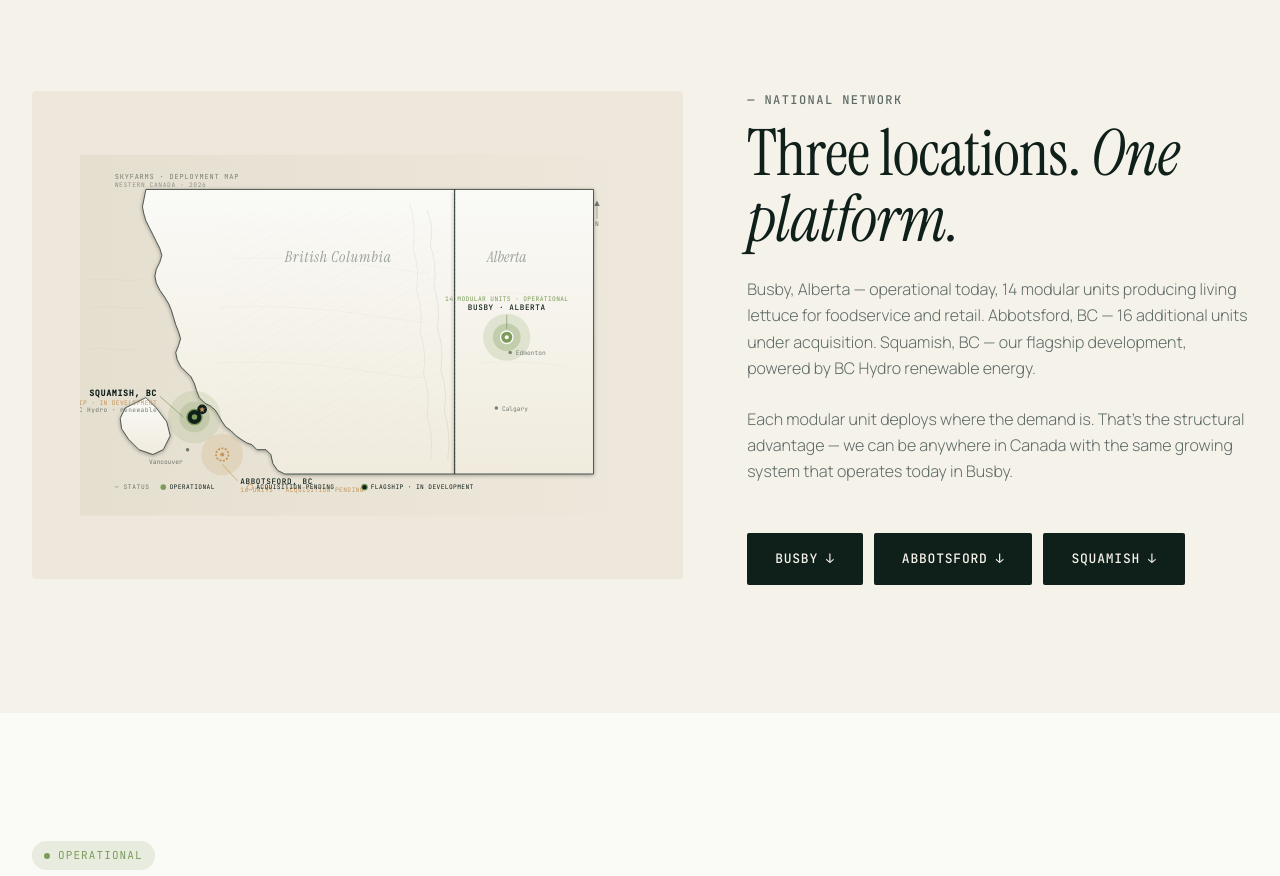
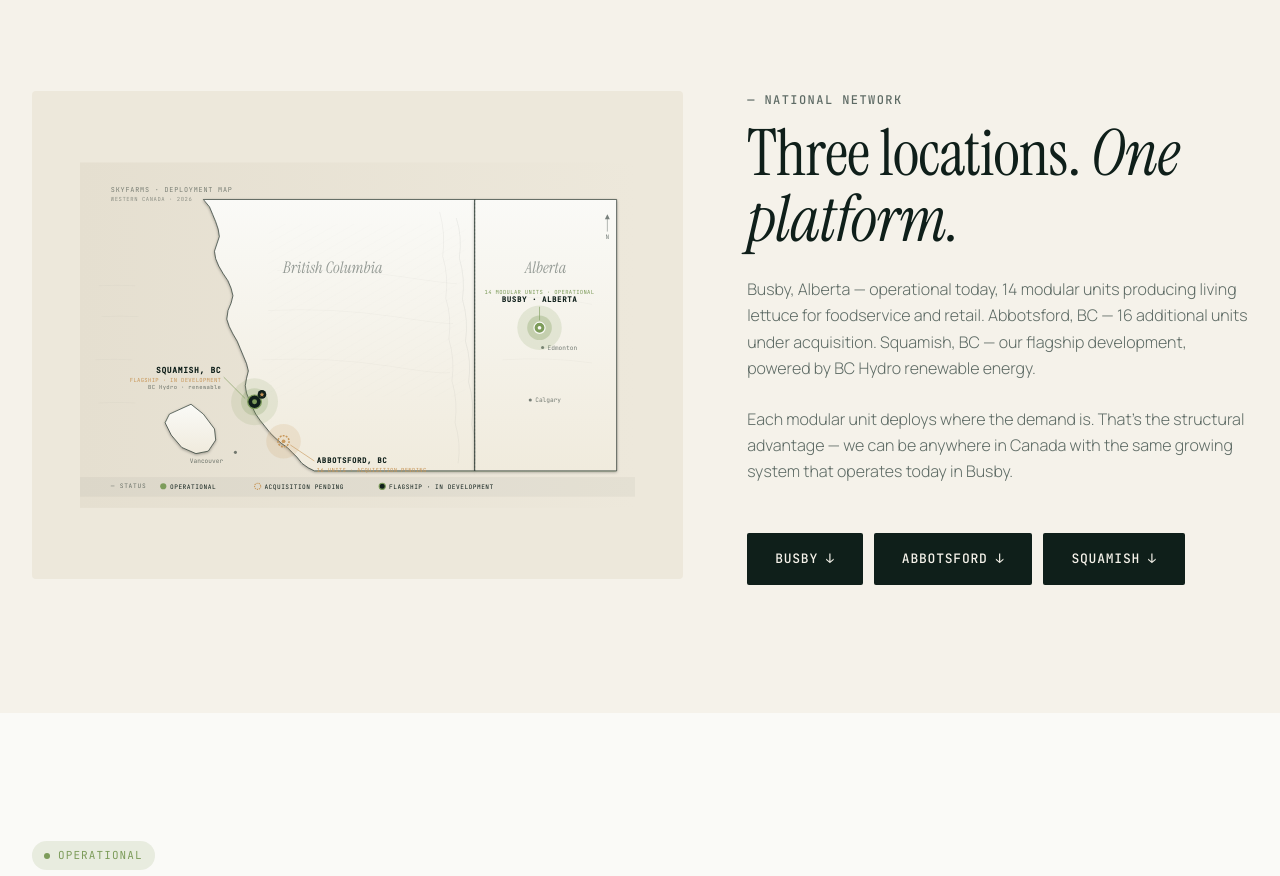
Before and after one commit to borat1313/skyfarms-website, a website: page farms.html in a window 1280 px wide. Shown: the part 800-1676 px from the top of the page. Drawn offline with Linux system fonts and the light colour scheme.

Commit message:
Add files via upload

```diff
--- a/farms.html
+++ b/farms.html
@@ -1215,7 +1215,7 @@ footer {
   <div class="container">
     <div style="display: grid; grid-template-columns: 1.3fr 1fr; gap: var(--s-6); align-items: start;" class="map-layout fade-in">
       <div style="background: var(--color-cream-2); padding: var(--s-5); border-radius: 4px; aspect-ratio: 4 / 3;">
-        <svg viewBox="0 0 800 520" xmlns="http://www.w3.org/2000/svg" style="width: 100%; height: 100%;">
+        <svg viewBox="0 0 900 560" xmlns="http://www.w3.org/2000/svg" style="width: 100%; height: 100%;">
   <defs>
     <linearGradient id="oceanGrad" x1="0" y1="0" x2="1" y2="0">
       <stop offset="0%" stop-color="#E5DFD0"/>
@@ -1226,7 +1226,7 @@ footer {
       <stop offset="100%" stop-color="#F0EBDD"/>
     </linearGradient>
     <pattern id="mountainHatch" patternUnits="userSpaceOnUse" width="14" height="14" patternTransform="rotate(60)">
-      <line x1="0" y1="0" x2="0" y2="14" stroke="#0F1F1A" stroke-width="0.4" opacity="0.18"/>
+      <line x1="0" y1="0" x2="0" y2="14" stroke="#0F1F1A" stroke-width="0.4" opacity="0.15"/>
     </pattern>
     <filter id="pinShadow" x="-50%" y="-50%" width="200%" height="200%">
       <feGaussianBlur in="SourceAlpha" stdDeviation="3"/>
@@ -1236,138 +1236,126 @@ footer {
     </filter>
   </defs>
 
-  <!-- Pacific Ocean background -->
-  <rect x="0" y="0" width="800" height="520" fill="url(#oceanGrad)"/>
-
-  <!-- Faint ocean wave indicators -->
+  <rect x="0" y="0" width="900" height="560" fill="url(#oceanGrad)"/>
+
+  <!-- Faint ocean ripple lines (left side, won't conflict with pins now) -->
   <g stroke="#0F1F1A" stroke-width="0.35" opacity="0.10" fill="none">
-    <path d="M 10 180 Q 30 178, 50 180 T 90 180"/>
-    <path d="M 15 220 Q 35 218, 55 220 T 95 220"/>
-    <path d="M 5 280 Q 25 278, 45 280 T 85 280"/>
-    <path d="M 10 340 Q 30 338, 50 340 T 90 340"/>
+    <path d="M 30 200 Q 60 198, 90 200"/>
+    <path d="M 35 250 Q 65 248, 95 250"/>
+    <path d="M 25 320 Q 55 318, 85 320"/>
+    <path d="M 30 390 Q 60 388, 90 390"/>
   </g>
 
-  <!-- ============ BRITISH COLUMBIA (mainland) ============ -->
+  <!-- BC mainland — shifted right with more left margin for Squamish callout -->
   <path d="
-    M 95 50
-    L 540 50
-    L 540 460
-    L 295 460
-    L 285 455
-    L 278 445
-    L 275 432
-    L 268 425
-    L 255 425
-    L 248 418
-    L 240 415
-    L 232 410
-    L 225 405
-    L 218 398
-    L 210 392
-    L 205 385
-    L 200 376
-    L 195 368
-    L 188 362
-    L 180 358
-    L 172 350
-    L 168 340
-    L 165 330
-    L 160 320
-    L 152 312
-    L 145 305
-    L 140 295
-    L 138 285
-    L 142 275
-    L 145 265
-    L 142 255
-    L 138 245
-    L 135 235
-    L 132 225
-    L 128 215
-    L 122 205
-    L 115 195
-    L 110 185
-    L 108 175
-    L 110 165
-    L 115 155
-    L 118 145
-    L 115 135
-    L 110 125
-    L 105 115
-    L 100 105
-    L 95 95
-    L 92 85
-    L 90 75
-    L 92 65
+    M 200 60
+    L 640 60
+    L 640 500
+    L 380 500
+    L 370 495
+    L 360 488
+    L 352 478
+    L 344 470
+    L 336 462
+    L 326 455
+    L 316 446
+    L 308 438
+    L 300 428
+    L 292 418
+    L 285 408
+    L 280 398
+    L 275 386
+    L 270 374
+    L 268 362
+    L 270 350
+    L 273 338
+    L 270 326
+    L 265 314
+    L 260 302
+    L 255 290
+    L 248 278
+    L 242 266
+    L 238 254
+    L 240 240
+    L 245 228
+    L 248 216
+    L 245 204
+    L 240 192
+    L 232 180
+    L 225 168
+    L 220 156
+    L 218 144
+    L 222 132
+    L 226 120
+    L 224 108
+    L 220 96
+    L 215 84
+    L 210 72
     Z" fill="url(#landGrad)" stroke="#0F1F1A" stroke-width="1" stroke-linejoin="round" filter="url(#pinShadow)"/>
 
   <!-- Vancouver Island -->
   <path d="
-    M 65 365
-    L 95 350
-    L 110 365
-    L 125 385
-    L 130 405
-    L 120 425
-    L 105 432
-    L 85 425
-    L 70 410
-    L 60 395
-    L 58 380
+    M 145 408
+    L 180 392
+    L 200 408
+    L 218 432
+    L 220 450
+    L 208 468
+    L 188 472
+    L 165 462
+    L 148 442
+    L 138 422
     Z" fill="url(#landGrad)" stroke="#0F1F1A" stroke-width="1" stroke-linejoin="round" filter="url(#pinShadow)"/>
 
-  <!-- ============ ALBERTA ============ -->
+  <!-- Alberta — wider, more space to breathe -->
   <path d="
-    M 540 50
-    L 740 50
-    L 740 460
-    L 540 460
+    M 640 60
+    L 870 60
+    L 870 500
+    L 640 500
     Z" fill="url(#landGrad)" stroke="#0F1F1A" stroke-width="1" stroke-linejoin="round" filter="url(#pinShadow)"/>
 
-  <!-- BC/AB border emphasized -->
-  <line x1="540" y1="50" x2="540" y2="460" stroke="#0F1F1A" stroke-width="0.7" opacity="0.5" stroke-dasharray="3 3"/>
-
-  <!-- Rocky Mountain range overlay along BC/AB border -->
-  <g opacity="0.5">
-    <path d="M 500 80 Q 510 100, 505 130 Q 515 160, 510 190 Q 520 220, 515 250 Q 525 280, 520 310 Q 530 340, 525 370 Q 535 400, 530 440" stroke="#0F1F1A" stroke-width="0.5" fill="none" opacity="0.4"/>
-    <path d="M 475 70 Q 485 100, 480 135 Q 490 165, 485 195 Q 495 225, 490 255 Q 500 285, 495 315 Q 505 345, 500 375 Q 510 405, 505 440" stroke="#0F1F1A" stroke-width="0.5" fill="none" opacity="0.3"/>
+  <line x1="640" y1="60" x2="640" y2="500" stroke="#0F1F1A" stroke-width="0.7" opacity="0.5" stroke-dasharray="3 3"/>
+
+  <!-- Rocky Mountain ridges -->
+  <g opacity="0.45">
+    <path d="M 610 90 Q 620 120, 615 155 Q 625 188, 620 222 Q 630 255, 625 290 Q 635 322, 630 356 Q 640 390, 635 425 Q 645 458, 640 488" stroke="#0F1F1A" stroke-width="0.5" fill="none" opacity="0.4"/>
+    <path d="M 583 80 Q 593 115, 588 152 Q 598 185, 593 220 Q 603 252, 598 286 Q 608 320, 603 354 Q 613 388, 608 422 Q 618 455, 613 488" stroke="#0F1F1A" stroke-width="0.5" fill="none" opacity="0.3"/>
   </g>
 
-  <!-- Mountain hatching texture (BC mountainous interior) -->
-  <rect x="200" y="80" width="320" height="350" fill="url(#mountainHatch)" opacity="0.6"/>
-
-  <!-- Faint elevation/contour lines -->
+  <!-- Mountain hatch texture — confined so it doesn't reach pin zones -->
+  <rect x="305" y="100" width="320" height="280" fill="url(#mountainHatch)" opacity="0.5"/>
+
+  <!-- Contour lines -->
   <g stroke="#0F1F1A" stroke-width="0.3" opacity="0.12" fill="none">
-    <path d="M 220 150 Q 320 145, 420 160 T 500 170"/>
-    <path d="M 200 220 Q 310 215, 410 230 T 500 240"/>
-    <path d="M 195 300 Q 305 295, 400 310 T 495 320"/>
-    <path d="M 580 200 Q 640 195, 700 210"/>
-    <path d="M 575 300 Q 640 295, 700 305"/>
+    <path d="M 320 175 Q 420 170, 520 185 T 610 195"/>
+    <path d="M 305 240 Q 410 235, 510 250 T 605 260"/>
+    <path d="M 295 320 Q 405 315, 500 330 T 600 340"/>
+    <path d="M 690 220 Q 760 215, 830 230"/>
+    <path d="M 685 320 Q 760 315, 830 325"/>
   </g>
 
-  <!-- ============ Province name labels ============ -->
-  <text x="295" y="155" font-family="Instrument Serif, serif" font-size="22" fill="#0F1F1A" opacity="0.4" font-style="italic" letter-spacing="0.05em">British Columbia</text>
-  <text x="615" y="155" font-family="Instrument Serif, serif" font-size="22" fill="#0F1F1A" opacity="0.4" font-style="italic" text-anchor="middle">Alberta</text>
-
-  <!-- ============ Reference cities (small dots) ============ -->
+  <!-- Province labels -->
+  <text x="410" y="180" font-family="Instrument Serif, serif" font-size="26" fill="#0F1F1A" opacity="0.42" font-style="italic" text-anchor="middle">British Columbia</text>
+  <text x="755" y="180" font-family="Instrument Serif, serif" font-size="26" fill="#0F1F1A" opacity="0.42" font-style="italic" text-anchor="middle">Alberta</text>
+
+  <!-- Reference city dots — placed OFF the farm pin clusters -->
   <g>
-    <!-- Vancouver -->
-    <circle cx="155" cy="425" r="2.5" fill="#0F1F1A" opacity="0.55"/>
-    <text x="148" y="445" font-family="JetBrains Mono, monospace" font-size="9" fill="#0F1F1A" opacity="0.55" text-anchor="end">Vancouver</text>
-
+    <!-- Vancouver: south coast, just east of Vancouver Island -->
+    <circle cx="252" cy="470" r="2.5" fill="#0F1F1A" opacity="0.55"/>
+    <text x="232" y="488" font-family="JetBrains Mono, monospace" font-size="10" fill="#0F1F1A" opacity="0.55" text-anchor="end">Vancouver</text>
     <!-- Edmonton -->
-    <circle cx="620" cy="285" r="2.5" fill="#0F1F1A" opacity="0.55"/>
-    <text x="628" y="289" font-family="JetBrains Mono, monospace" font-size="9" fill="#0F1F1A" opacity="0.55">Edmonton</text>
-
+    <circle cx="750" cy="300" r="2.5" fill="#0F1F1A" opacity="0.55"/>
+    <text x="758" y="304" font-family="JetBrains Mono, monospace" font-size="10" fill="#0F1F1A" opacity="0.55">Edmonton</text>
     <!-- Calgary -->
-    <circle cx="600" cy="365" r="2.5" fill="#0F1F1A" opacity="0.55"/>
-    <text x="608" y="369" font-family="JetBrains Mono, monospace" font-size="9" fill="#0F1F1A" opacity="0.55">Calgary</text>
+    <circle cx="730" cy="385" r="2.5" fill="#0F1F1A" opacity="0.55"/>
+    <text x="738" y="389" font-family="JetBrains Mono, monospace" font-size="10" fill="#0F1F1A" opacity="0.55">Calgary</text>
   </g>
 
-  <!-- ============ FARM PIN 1: BUSBY, ALBERTA (Operational) ============ -->
-  <g transform="translate(615, 263)">
-    <circle r="34" fill="#7D9C5B" opacity="0.18">
-      <animate attributeName="r" values="22;42;22" dur="3s" repeatCount="indefinite"/>
+  <!-- ====== PIN 1: BUSBY, AB (operational) ====== -->
+  <g transform="translate(745, 268)">
+    <circle r="36" fill="#7D9C5B" opacity="0.16">
+      <animate attributeName="r" values="24;44;24" dur="3s" repeatCount="indefinite"/>
       <animate attributeName="opacity" values="0.18;0;0.18" dur="3s" repeatCount="indefinite"/>
     </circle>
     <circle r="20" fill="#7D9C5B" opacity="0.30">
@@ -1375,28 +1363,15 @@ footer {
     </circle>
     <circle r="9" fill="#7D9C5B" stroke="#FAFAF7" stroke-width="2"/>
     <circle r="3" fill="#FAFAF7"/>
-    <line x1="0" y1="-12" x2="0" y2="-32" stroke="#7D9C5B" stroke-width="1"/>
-    <text x="0" y="-40" text-anchor="middle" font-family="JetBrains Mono, monospace" font-size="11" fill="#0F1F1A" font-weight="500" letter-spacing="0.08em">BUSBY · ALBERTA</text>
-    <text x="0" y="-52" text-anchor="middle" font-family="JetBrains Mono, monospace" font-size="9" fill="#7D9C5B" letter-spacing="0.06em">14 MODULAR UNITS · OPERATIONAL</text>
+    <line x1="0" y1="-12" x2="0" y2="-34" stroke="#7D9C5B" stroke-width="1"/>
+    <text x="0" y="-42" text-anchor="middle" font-family="JetBrains Mono, monospace" font-size="12" fill="#0F1F1A" font-weight="600" letter-spacing="0.08em">BUSBY · ALBERTA</text>
+    <text x="0" y="-54" text-anchor="middle" font-family="JetBrains Mono, monospace" font-size="9" fill="#7D9C5B" letter-spacing="0.06em">14 MODULAR UNITS · OPERATIONAL</text>
   </g>
 
-  <!-- ============ FARM PIN 2: ABBOTSFORD, BC (Acquisition pending) ============ -->
-  <g transform="translate(205, 432)">
-    <circle r="30" fill="#C8975A" opacity="0.18">
-      <animate attributeName="r" values="20;38;20" dur="2.4s" repeatCount="indefinite"/>
-      <animate attributeName="opacity" values="0.20;0;0.20" dur="2.4s" repeatCount="indefinite"/>
-    </circle>
-    <circle r="9" fill="none" stroke="#C8975A" stroke-width="2.5" stroke-dasharray="3 2"/>
-    <circle r="3" fill="#C8975A"/>
-    <line x1="0" y1="14" x2="22" y2="38" stroke="#C8975A" stroke-width="1"/>
-    <text x="26" y="42" font-family="JetBrains Mono, monospace" font-size="11" fill="#0F1F1A" font-weight="500" letter-spacing="0.08em">ABBOTSFORD, BC</text>
-    <text x="26" y="54" font-family="JetBrains Mono, monospace" font-size="9" fill="#C8975A" letter-spacing="0.06em">16 UNITS · ACQUISITION PENDING</text>
-  </g>
-
-  <!-- ============ FARM PIN 3: SQUAMISH, BC (Flagship — In development) ============ -->
-  <g transform="translate(165, 378)">
-    <circle r="38" fill="#7D9C5B" opacity="0.15">
-      <animate attributeName="r" values="24;46;24" dur="2.8s" repeatCount="indefinite"/>
+  <!-- ====== PIN 2: SQUAMISH, BC (flagship, in development) — placed up-coast, label points east-up into BC interior ====== -->
+  <g transform="translate(283, 388)">
+    <circle r="38" fill="#7D9C5B" opacity="0.14">
+      <animate attributeName="r" values="26;46;26" dur="2.8s" repeatCount="indefinite"/>
       <animate attributeName="opacity" values="0.16;0;0.16" dur="2.8s" repeatCount="indefinite"/>
     </circle>
     <circle r="22" fill="#7D9C5B" opacity="0.22">
@@ -1404,43 +1379,62 @@ footer {
     </circle>
     <circle r="11" fill="#0F1F1A" stroke="#7D9C5B" stroke-width="2"/>
     <circle r="4" fill="#7D9C5B"/>
-    <!-- Flagship star indicator -->
-    <g transform="translate(11, -11)">
+    <!-- Flagship star marker, offset up-right of pin -->
+    <g transform="translate(12, -12)">
       <circle r="7" fill="#0F1F1A"/>
       <path d="M 0 -4 L 1.2 -1.2 L 4 -1.2 L 1.8 1 L 2.4 4 L 0 2.4 L -2.4 4 L -1.8 1 L -4 -1.2 L -1.2 -1.2 Z" fill="#C8975A"/>
     </g>
-    <line x1="-16" y1="0" x2="-50" y2="-30" stroke="#7D9C5B" stroke-width="1"/>
-    <text x="-54" y="-30" text-anchor="end" font-family="JetBrains Mono, monospace" font-size="12" fill="#0F1F1A" font-weight="600" letter-spacing="0.08em">SQUAMISH, BC</text>
-    <text x="-54" y="-18" text-anchor="end" font-family="JetBrains Mono, monospace" font-size="9" fill="#C8975A" letter-spacing="0.06em">FLAGSHIP · IN DEVELOPMENT</text>
-    <text x="-54" y="-7" text-anchor="end" font-family="JetBrains Mono, monospace" font-size="9" fill="#0F1F1A" opacity="0.55" letter-spacing="0.06em">BC Hydro · renewable</text>
+    <!-- Label leader line goes UP-LEFT into open coastal space -->
+    <line x1="-15" y1="-5" x2="-50" y2="-40" stroke="#7D9C5B" stroke-width="1"/>
+    <text x="-54" y="-46" text-anchor="end" font-family="JetBrains Mono, monospace" font-size="13" fill="#0F1F1A" font-weight="600" letter-spacing="0.08em">SQUAMISH, BC</text>
+    <text x="-54" y="-32" text-anchor="end" font-family="JetBrains Mono, monospace" font-size="9" fill="#C8975A" letter-spacing="0.06em">FLAGSHIP · IN DEVELOPMENT</text>
+    <text x="-54" y="-20" text-anchor="end" font-family="JetBrains Mono, monospace" font-size="9" fill="#0F1F1A" opacity="0.55" letter-spacing="0.06em">BC Hydro · renewable</text>
   </g>
 
-  <!-- ============ Legend (bottom) ============ -->
-  <g transform="translate(50, 482)">
-    <text x="0" y="0" font-family="JetBrains Mono, monospace" font-size="9" fill="#0F1F1A" opacity="0.55" letter-spacing="0.1em">— STATUS</text>
-    <g transform="translate(70, -3)">
-      <circle r="4" fill="#7D9C5B"/>
-      <text x="9" y="3" font-family="JetBrains Mono, monospace" font-size="9" fill="#0F1F1A" letter-spacing="0.06em">OPERATIONAL</text>
-    </g>
-    <g transform="translate(195, -3)">
-      <circle r="4" fill="none" stroke="#C8975A" stroke-width="1.5" stroke-dasharray="2 1"/>
-      <text x="9" y="3" font-family="JetBrains Mono, monospace" font-size="9" fill="#0F1F1A" letter-spacing="0.06em">ACQUISITION PENDING</text>
-    </g>
-    <g transform="translate(360, -3)">
-      <circle r="4" fill="#0F1F1A" stroke="#7D9C5B" stroke-width="1.5"/>
-      <text x="9" y="3" font-family="JetBrains Mono, monospace" font-size="9" fill="#0F1F1A" letter-spacing="0.06em">FLAGSHIP · IN DEVELOPMENT</text>
+  <!-- ====== PIN 3: ABBOTSFORD, BC (acquisition pending) — label points east-down to clear Squamish ====== -->
+  <g transform="translate(330, 452)">
+    <circle r="28" fill="#C8975A" opacity="0.16">
+      <animate attributeName="r" values="18;36;18" dur="2.4s" repeatCount="indefinite"/>
+      <animate attributeName="opacity" values="0.20;0;0.20" dur="2.4s" repeatCount="indefinite"/>
+    </circle>
+    <circle r="9" fill="none" stroke="#C8975A" stroke-width="2.5" stroke-dasharray="3 2"/>
+    <circle r="3" fill="#C8975A"/>
+    <!-- Label leader line goes DOWN-RIGHT into open BC interior space -->
+    <line x1="11" y1="6" x2="50" y2="32" stroke="#C8975A" stroke-width="1"/>
+    <text x="54" y="36" font-family="JetBrains Mono, monospace" font-size="12" fill="#0F1F1A" font-weight="600" letter-spacing="0.08em">ABBOTSFORD, BC</text>
+    <text x="54" y="50" font-family="JetBrains Mono, monospace" font-size="9" fill="#C8975A" letter-spacing="0.06em">16 UNITS · ACQUISITION PENDING</text>
+  </g>
+
+  <!-- ====== Legend — moved further down + given dark background strip for separation ====== -->
+  <g transform="translate(0, 528)">
+    <rect x="0" y="-18" width="900" height="32" fill="#0F1F1A" opacity="0.04"/>
+    <g transform="translate(50, 0)">
+      <text x="0" y="0" font-family="JetBrains Mono, monospace" font-size="10" fill="#0F1F1A" opacity="0.55" letter-spacing="0.12em">— STATUS</text>
+      <g transform="translate(85, -3)">
+        <circle r="5" fill="#7D9C5B"/>
+        <text x="11" y="4" font-family="JetBrains Mono, monospace" font-size="10" fill="#0F1F1A" letter-spacing="0.08em">OPERATIONAL</text>
+      </g>
+      <g transform="translate(238, -3)">
+        <circle r="5" fill="none" stroke="#C8975A" stroke-width="1.8" stroke-dasharray="2 1.5"/>
+        <text x="11" y="4" font-family="JetBrains Mono, monospace" font-size="10" fill="#0F1F1A" letter-spacing="0.08em">ACQUISITION PENDING</text>
+      </g>
+      <g transform="translate(440, -3)">
+        <circle r="5" fill="#0F1F1A" stroke="#7D9C5B" stroke-width="1.8"/>
+        <text x="11" y="4" font-family="JetBrains Mono, monospace" font-size="10" fill="#0F1F1A" letter-spacing="0.08em">FLAGSHIP · IN DEVELOPMENT</text>
+      </g>
     </g>
   </g>
 
-  <!-- ============ Compass and metadata ============ -->
-  <g transform="translate(745, 70)" font-family="JetBrains Mono, monospace" font-size="9" fill="#0F1F1A" opacity="0.55">
-    <line x1="0" y1="-2" x2="0" y2="22" stroke="currentColor" stroke-width="0.8"/>
+  <!-- Compass top-right -->
+  <g transform="translate(855, 88)" font-family="JetBrains Mono, monospace" font-size="10" fill="#0F1F1A" opacity="0.55">
+    <line x1="0" y1="-2" x2="0" y2="24" stroke="currentColor" stroke-width="0.9"/>
     <path d="M -4 4 L 0 -4 L 4 4 Z" fill="currentColor"/>
-    <text x="-3" y="33">N</text>
+    <text x="-3" y="36">N</text>
   </g>
 
-  <text x="50" y="35" font-family="JetBrains Mono, monospace" font-size="10" fill="#0F1F1A" opacity="0.5" letter-spacing="0.12em">SKYFARMS · DEPLOYMENT MAP</text>
-  <text x="50" y="46" font-family="JetBrains Mono, monospace" font-size="9" fill="#0F1F1A" opacity="0.4" letter-spacing="0.1em">WESTERN CANADA · 2026</text>
+  <!-- Metadata top-left -->
+  <text x="50" y="48" font-family="JetBrains Mono, monospace" font-size="11" fill="#0F1F1A" opacity="0.5" letter-spacing="0.12em">SKYFARMS · DEPLOYMENT MAP</text>
+  <text x="50" y="62" font-family="JetBrains Mono, monospace" font-size="9" fill="#0F1F1A" opacity="0.4" letter-spacing="0.1em">WESTERN CANADA · 2026</text>
 </svg>
       </div>
       <div>
```
Also changed, not shown: index.html (+151 -157 lines).
